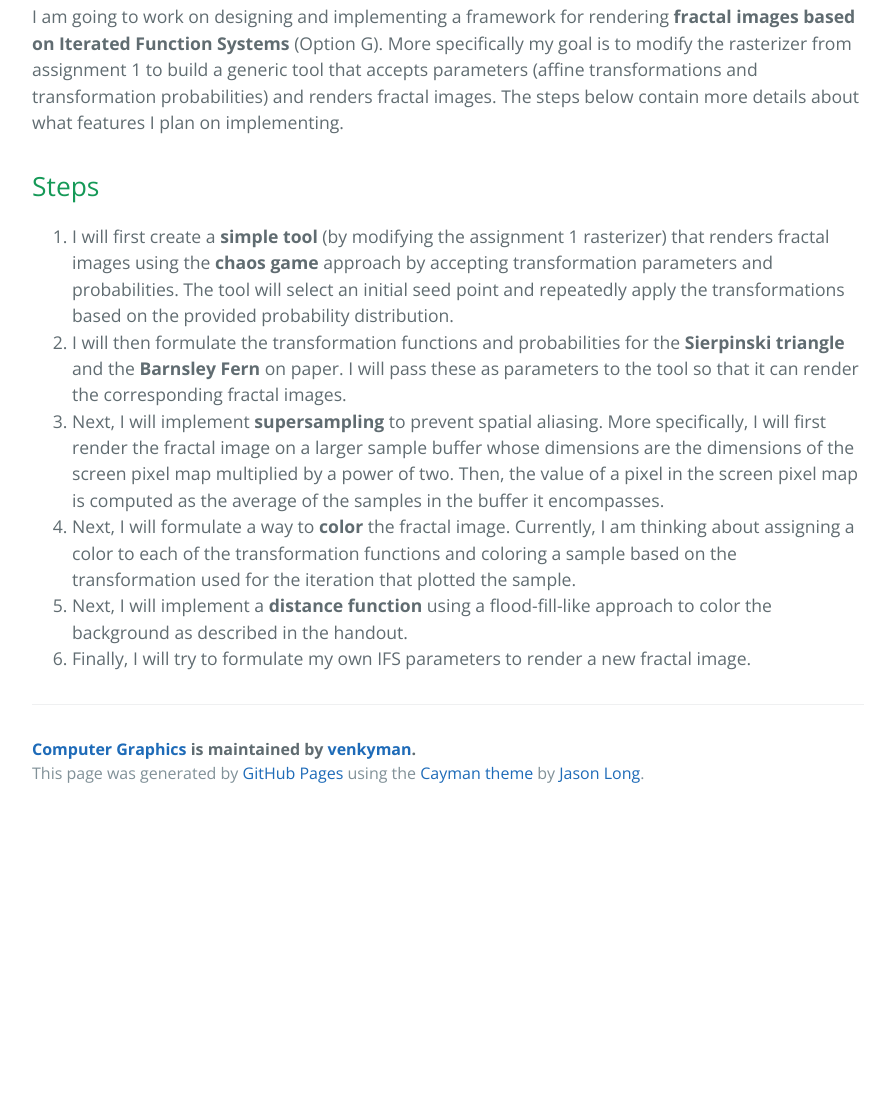
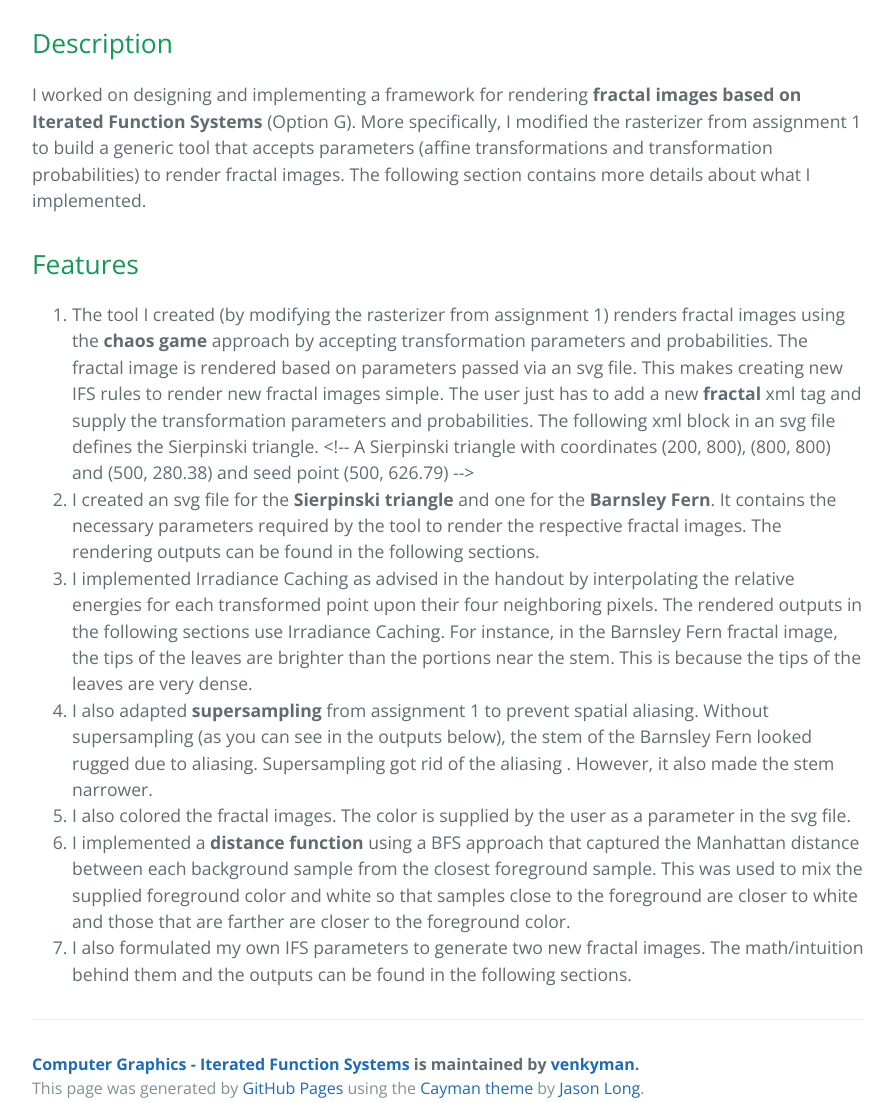
Before and after one commit to venkyman/Graphics-ProjectWriteup, a plain HTML site: page index.html in a window 1280 px wide. Shown: the part 584-1687 px from the top of the page, without its empty margins (192-1084 px from the left). Before the commit the page ends 1401 px from the top, so only its background shows below. Drawn offline with nearby package versions, Linux system fonts and the light colour scheme.

```diff
--- a/index.html
+++ b/index.html
@@ -2,7 +2,7 @@
 <html lang="en-us">
   <head>
     <meta charset="UTF-8">
-    <title>Computer Graphics by venkyman</title>
+    <title>Computer Graphics - Iterated Function Systems by venkyman</title>
     <meta name="viewport" content="width=device-width, initial-scale=1">
     <link rel="stylesheet" type="text/css" href="stylesheets/normalize.css" media="screen">
     <link href='https://fonts.googleapis.com/css?family=Open+Sans:400,700' rel='stylesheet' type='text/css'>
@@ -11,8 +11,8 @@
   </head>
   <body>
     <section class="page-header">
-      <h1 class="project-name">Computer Graphics</h1>
-      <h2 class="project-tagline">Assignment 5 Write-up</h2>
+      <h1 class="project-name">Computer Graphics - Iterated Function Systems</h1>
+      <h2 class="project-tagline">Assignment 5 Report</h2>
       <a href="https://github.com/venkyman/graphics-projectwriteup" class="btn">View on GitHub</a>
       <a href="https://github.com/venkyman/graphics-projectwriteup/zipball/master" class="btn">Download .zip</a>
       <a href="https://github.com/venkyman/graphics-projectwriteup/tarball/master" class="btn">Download .tar.gz</a>
@@ -27,22 +27,30 @@
 <h2>
 <a id="description" class="anchor" href="#description" aria-hidden="true"><span class="octicon octicon-link"></span></a>Description</h2>
 
-<p>I am going to work on designing and implementing a framework for rendering <strong>fractal images based on Iterated Function Systems</strong> (Option G). More specifically my goal is to modify the rasterizer from assignment 1 to build a generic tool that accepts parameters (affine transformations and transformation probabilities) and renders fractal images. The steps below contain more details about what features I plan on implementing.</p>
+<p>I worked on designing and implementing a framework for rendering <strong>fractal images based on Iterated Function Systems</strong> (Option G). More specifically, I modified the rasterizer from assignment 1 to build a generic tool that accepts parameters (affine transformations and transformation probabilities) to render fractal images. The following section contains more details about what I implemented.</p>
 
 <h2>
-<a id="steps" class="anchor" href="#steps" aria-hidden="true"><span class="octicon octicon-link"></span></a>Steps</h2>
+<a id="features" class="anchor" href="#features" aria-hidden="true"><span class="octicon octicon-link"></span></a>Features</h2>
 
 <ol>
-<li>I will first create a <strong>simple tool</strong> (by modifying the assignment 1 rasterizer) that renders fractal images using the <strong>chaos game</strong> approach by accepting transformation parameters and probabilities. The tool will select an initial seed point and repeatedly apply the transformations based on the provided probability distribution.</li>
-<li>I will then formulate the transformation functions and probabilities for the <strong>Sierpinski triangle</strong> and the <strong>Barnsley Fern</strong> on paper. I will pass these as parameters to the tool so that it can render the corresponding fractal images.</li>
-<li>Next, I will implement <strong>supersampling</strong> to prevent spatial aliasing. More specifically, I will first render the fractal image on a larger sample buffer whose dimensions are the dimensions of the screen pixel map multiplied by a power of two. Then, the value of a pixel in the screen pixel map is computed as the average of the samples in the buffer it encompasses.</li>
-<li>Next, I will formulate a way to <strong>color</strong> the fractal image. Currently, I am thinking about assigning a color to each of the transformation functions and coloring a sample based on the transformation used for the iteration that plotted the sample.</li>
-<li>Next, I will implement a <strong>distance function</strong> using a flood-fill-like approach to color the background as described in the handout.</li>
-<li>Finally, I will try to formulate my own IFS parameters to render a new fractal image.</li>
+<li>The tool I created (by modifying the rasterizer from assignment 1) renders fractal images using the <strong>chaos game</strong> approach by accepting transformation parameters and probabilities. The fractal image is rendered based on parameters passed via an svg file. This makes creating new IFS rules to render new fractal images simple. The user just has to add a new <strong>fractal</strong> xml tag and supply the transformation parameters and probabilities. The following xml block in an svg file defines the Sierpinski triangle.
+
+&lt;!-- A Sierpinski triangle with coordinates (200, 800), (800, 800) and (500, 280.38) and seed point (500, 626.79) --&gt;
+
+
+
+
+</li>
+<li>I created an svg file for the <strong>Sierpinski triangle</strong> and one for the <strong>Barnsley Fern</strong>. It contains the necessary parameters required by the tool to render the respective fractal images. The rendering outputs can be found in the following sections.</li>
+<li>I implemented Irradiance Caching as advised in the handout by interpolating the relative energies for each transformed point upon their four neighboring pixels. The rendered outputs in the following sections use Irradiance Caching. For instance, in the Barnsley Fern fractal image, the tips of the leaves are brighter than the portions near the stem. This is because the tips of the leaves are very dense.</li>
+<li>I also adapted <strong>supersampling</strong> from assignment 1 to prevent spatial aliasing. Without supersampling (as you can see in the outputs below), the stem of the Barnsley Fern looked rugged due to aliasing. Supersampling got rid of the aliasing . However, it also made the stem narrower.</li>
+<li>I also colored the fractal images. The color is supplied by the user as a parameter in the svg file.</li>
+<li>I implemented a <strong>distance function</strong> using a BFS approach that captured the Manhattan distance between each background sample from the closest foreground sample. This was used to mix the supplied foreground color and white so that samples close to the foreground are closer to white and those that are farther are closer to the foreground color.</li>
+<li>I also formulated my own IFS parameters to generate two new fractal images. The math/intuition behind them and the outputs can be found in the following sections.</li>
 </ol>
 
       <footer class="site-footer">
-        <span class="site-footer-owner"><a href="https://github.com/venkyman/graphics-projectwriteup">Computer Graphics</a> is maintained by <a href="https://github.com/venkyman">venkyman</a>.</span>
+        <span class="site-footer-owner"><a href="https://github.com/venkyman/graphics-projectwriteup">Computer Graphics - Iterated Function Systems</a> is maintained by <a href="https://github.com/venkyman">venkyman</a>.</span>
 
         <span class="site-footer-credits">This page was generated by <a href="https://pages.github.com">GitHub Pages</a> using the <a href="https://github.com/jasonlong/cayman-theme">Cayman theme</a> by <a href="https://twitter.com/jasonlong">Jason Long</a>.</span>
       </footer>
```
Also changed, not shown: params.json (+1 -1 lines).
